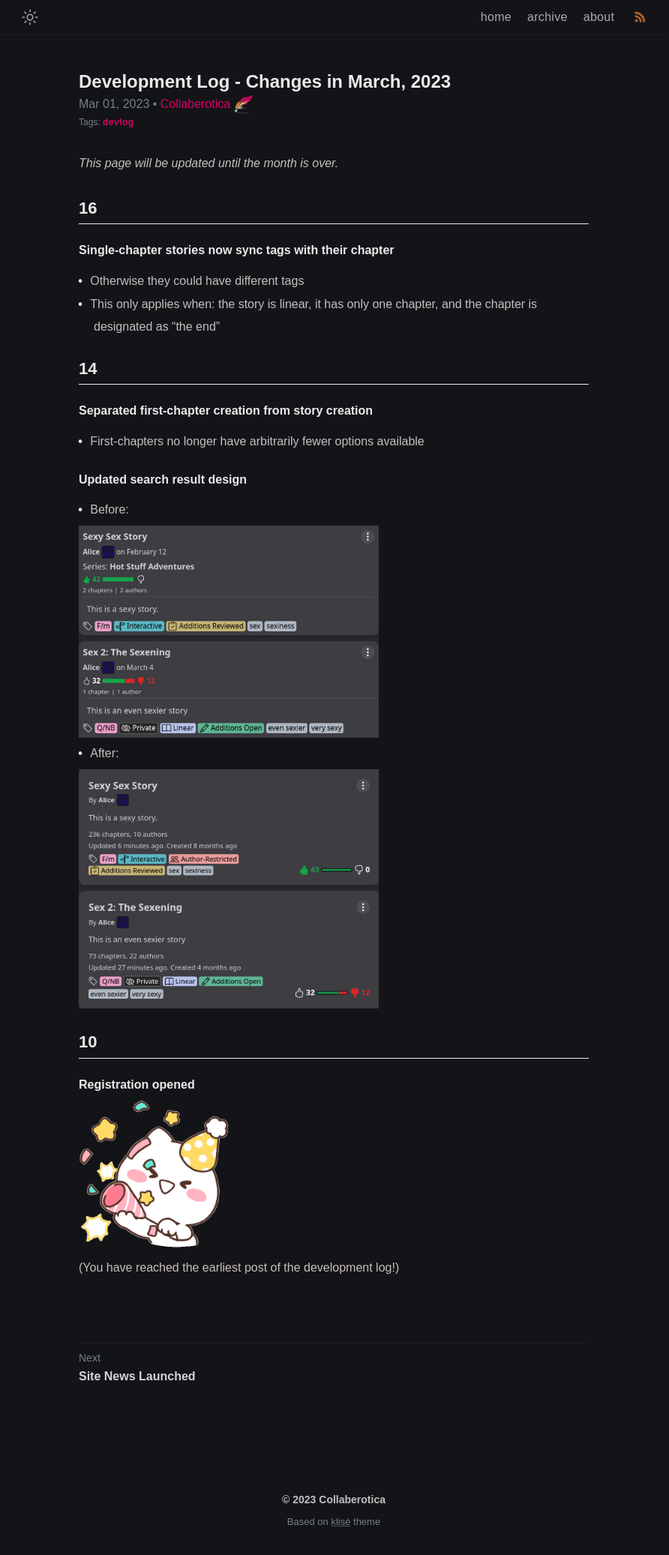
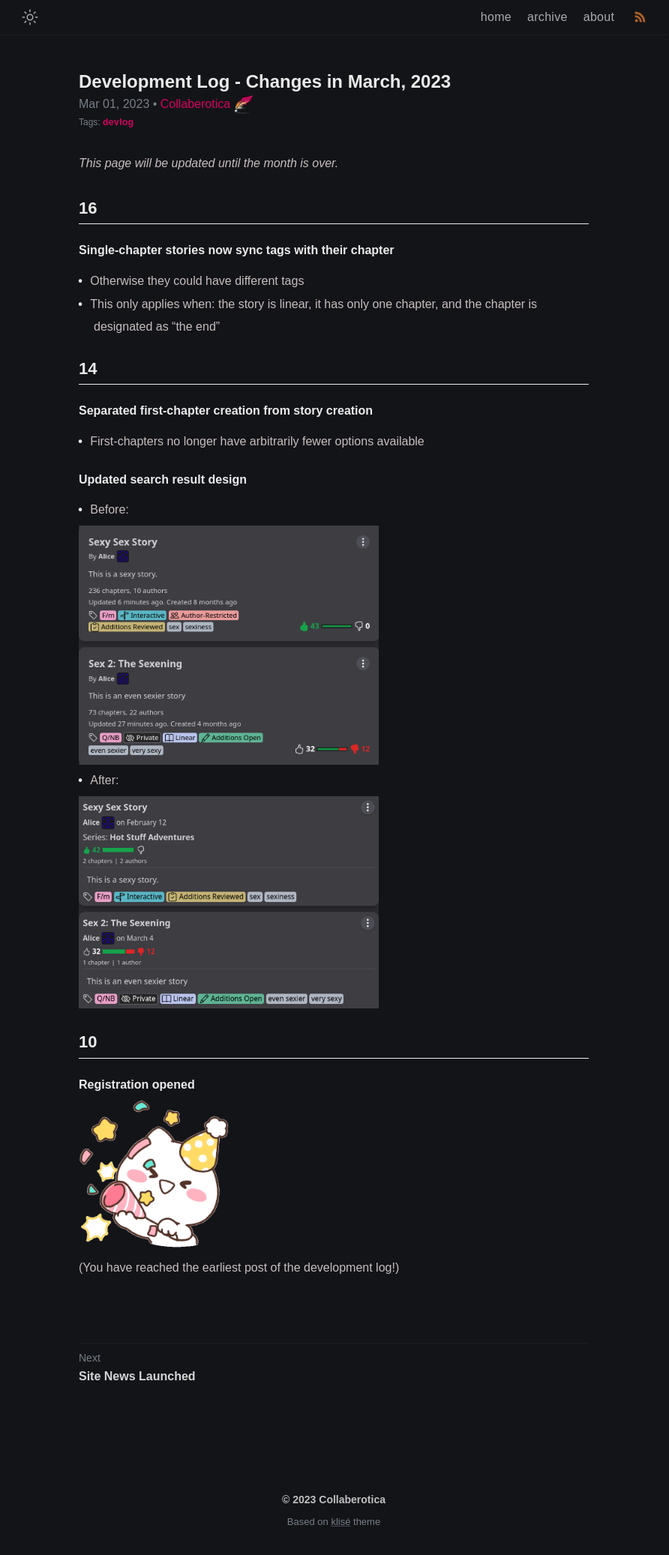
Before and after one commit to collaberotica/collaberotica.github.io, a Jekyll site: the page built from _posts/2023-03-01-log-23-3.md, in a window 1280 px wide. Shown: the whole page at 75% size, without its empty margins (195-1087 px from the left). Built offline with Jekyll 4.4.1, drawn with Linux system fonts in a browser that asks for light colours.

Commit message:
haha woops the order was switched

```diff
--- a/_posts/2023-03-01-log-23-3.md
+++ b/_posts/2023-03-01-log-23-3.md
@@ -21,13 +21,14 @@ _This page will be updated until the month is over._
 
 ##### Updated search result design
 
+
 - Before:
 
-<img src="/assets/img/323s1.png" width="400px" alt="search before">
+<img src="/assets/img/323s2.png" width="400px" alt="search after">
 
 - After:
 
-<img src="/assets/img/323s2.png" width="400px" alt="search after">
+<img src="/assets/img/323s1.png" width="400px" alt="search before">
 
 ## 10
 
```
